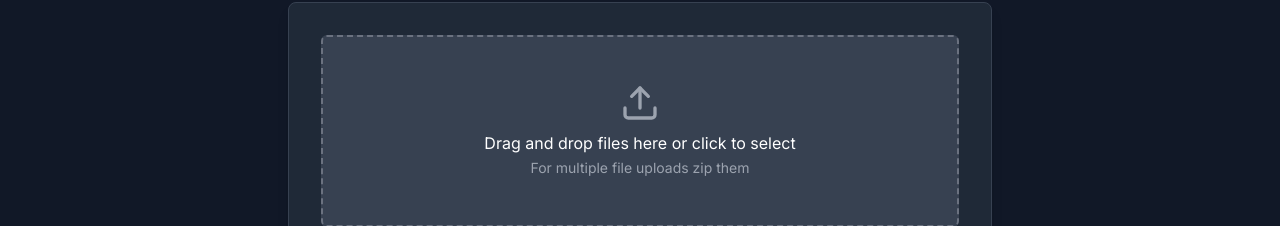
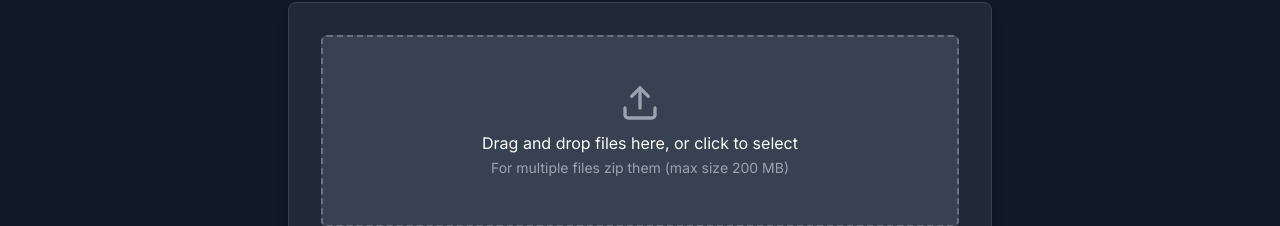
Before and after one commit to rajdeep-ghosh/dropgo, a Next.js app: page / in a window 1280 px wide. Shown: the part 306-532 px from the top of the page. Built offline with nearby package versions, Linux system fonts and the light colour scheme; no server answers.

Commit message:
minor change

```diff
--- a/src/app/page.tsx
+++ b/src/app/page.tsx
@@ -108,10 +108,10 @@ export default function HomePage() {
                 <div className='space-y-2 text-center'>
                   <Upload className='mx-auto size-10 text-gray-400' />
                   <p className='text-white'>
-                    Drag and drop files here or click to select
+                    Drag and drop files here, or click to select
                   </p>
                   <span className='text-sm text-gray-400'>
-                    For multiple file uploads zip them
+                    For multiple files zip them (max size 200 MB)
                   </span>
                 </div>
                 <input
```
